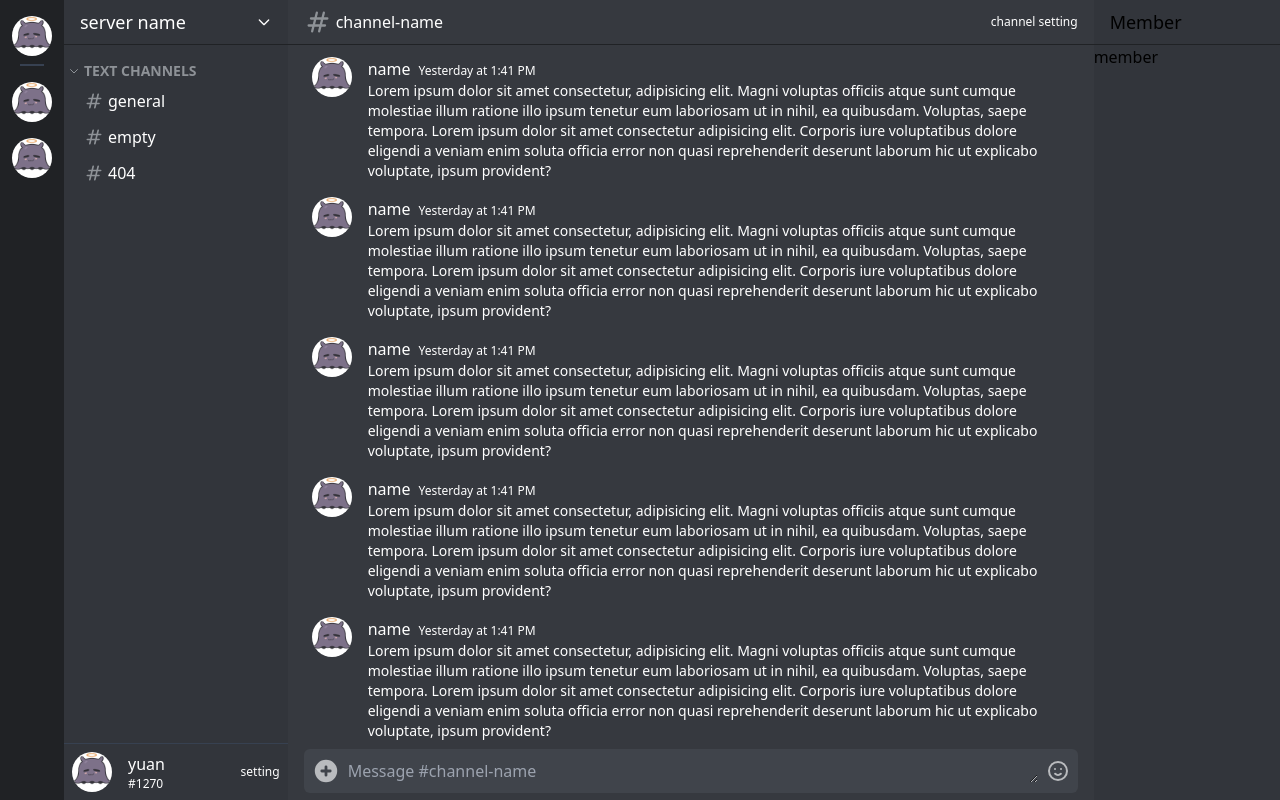
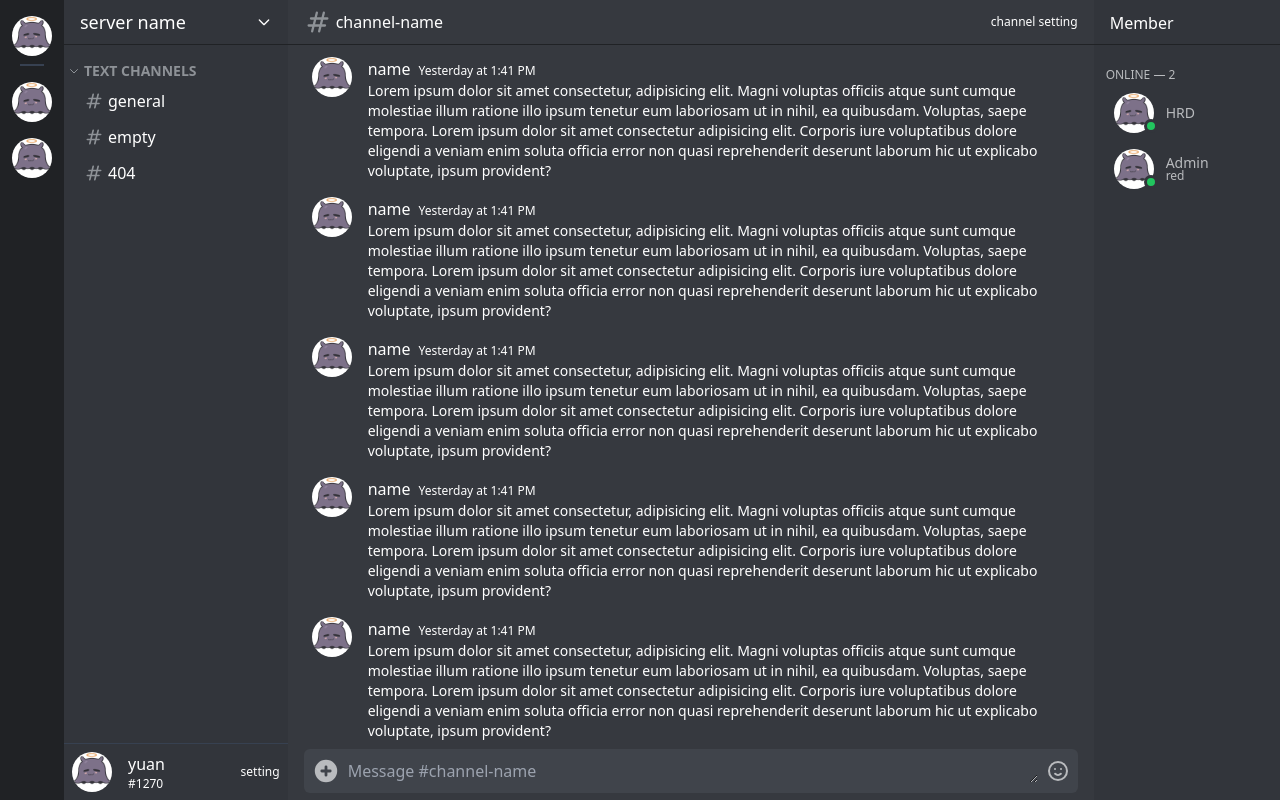
Before and after one commit to yuandahanif/discord-theme-portfolio, a React (Create React App) app: page / in a window 1280 px wide. Built offline with nearby package versions, Linux system fonts and the light colour scheme.

Commit message:
add member view

```diff
--- /dev/null
+++ b/src/components/profile/profileSimple.tsx
@@ -0,0 +1,36 @@
+import avatar from "../../assets/images/taco.png";
+
+interface Props {
+  profile?: string;
+  name: string;
+  id: number;
+  status?: string;
+}
+
+const ProfileSimple = ({ name, id, profile, status }: Props) => {
+  return (
+    <>
+      <div className="mt-auto flex p-2 text-dc-text-light">
+        <div className="mr-3 relative">
+          <div className="w-10 h-10 bg-white rounded-full overflow-hidden">
+            <img
+              src={profile ? profile : avatar}
+              alt="profile"
+              className="w-full h-auto object-cover"
+            />
+          </div>
+          <div className="absolute w-3.5 h-3.5 -right-1 bottom-0 rounded-full border-[3px] border-dc-black-600 bg-green-500" />
+        </div>
+
+        <div className="flex w-full">
+          <div className="flex flex-col justify-center">
+            <span className="leading-none text-sm">{name}</span>
+            {status && <span className="text-xs leading-none">{status}</span>}
+          </div>
+        </div>
+      </div>
+    </>
+  );
+};
+
+export default ProfileSimple;
--- a/src/layouts/layout.tsx
+++ b/src/layouts/layout.tsx
@@ -1,6 +1,5 @@
 import ServerAvatar from "components/server/serverAvatar";
-import { Link, Outlet } from "react-router-dom";
-import avatar from "../assets/images/taco.png";
+import { Outlet } from "react-router-dom";
 
 const Layout = () => {
   return (
--- a/src/layouts/serverLayout.tsx
+++ b/src/layouts/serverLayout.tsx
@@ -1,7 +1,7 @@
 import ChannelGroup from "components/channel/channelGroup";
 import MessageInput from "components/message/messageInput";
 import ProfileBar from "components/profile/profileBar";
-import { Link } from "react-router-dom";
+import ProfileSimple from "components/profile/profileSimple";
 import avatar from "../assets/images/taco.png";
 
 const ServerLayout = () => {
@@ -112,10 +112,25 @@ const ServerLayout = () => {
 
       <div className="w-80 bg-dc-black-600">
         <header className="px-4 py-2 text-lg border-b border-dc-black-700">
-          Member
+          <span className="text-white text-base">Member</span>
         </header>
 
-        <div>member</div>
+        <div className="text-dc-text-light text-base">
+          <div className="px-3 py-4">
+            <span className="text-xs">ONLINE — 2</span>
+
+            <div>
+              <ul>
+                <li>
+                  <ProfileSimple name={"HRD"} id={1270} />
+                </li>
+                <li>
+                  <ProfileSimple name={"Admin"} id={1270} status="red" />
+                </li>
+              </ul>
+            </div>
+          </div>
+        </div>
       </div>
     </div>
   );
```
